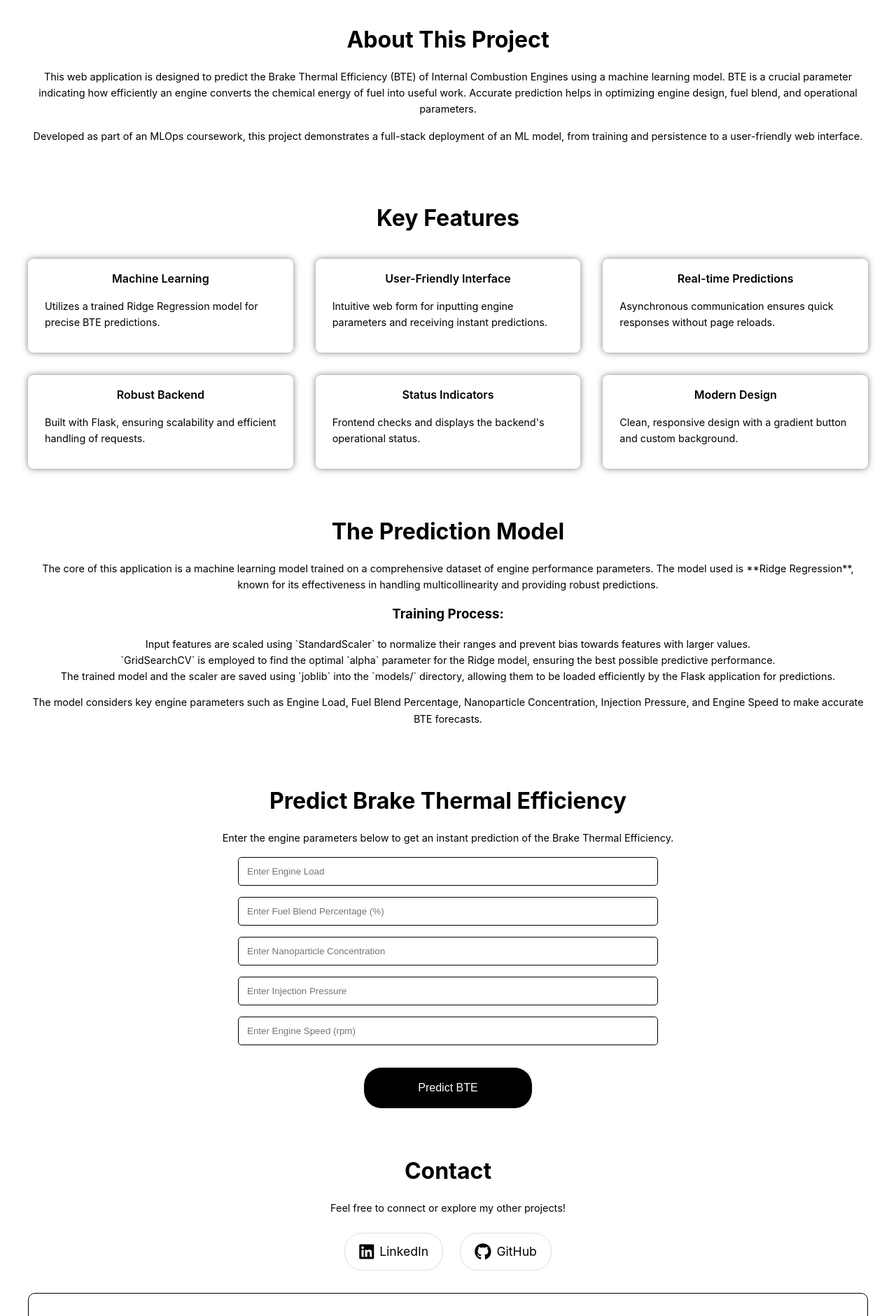
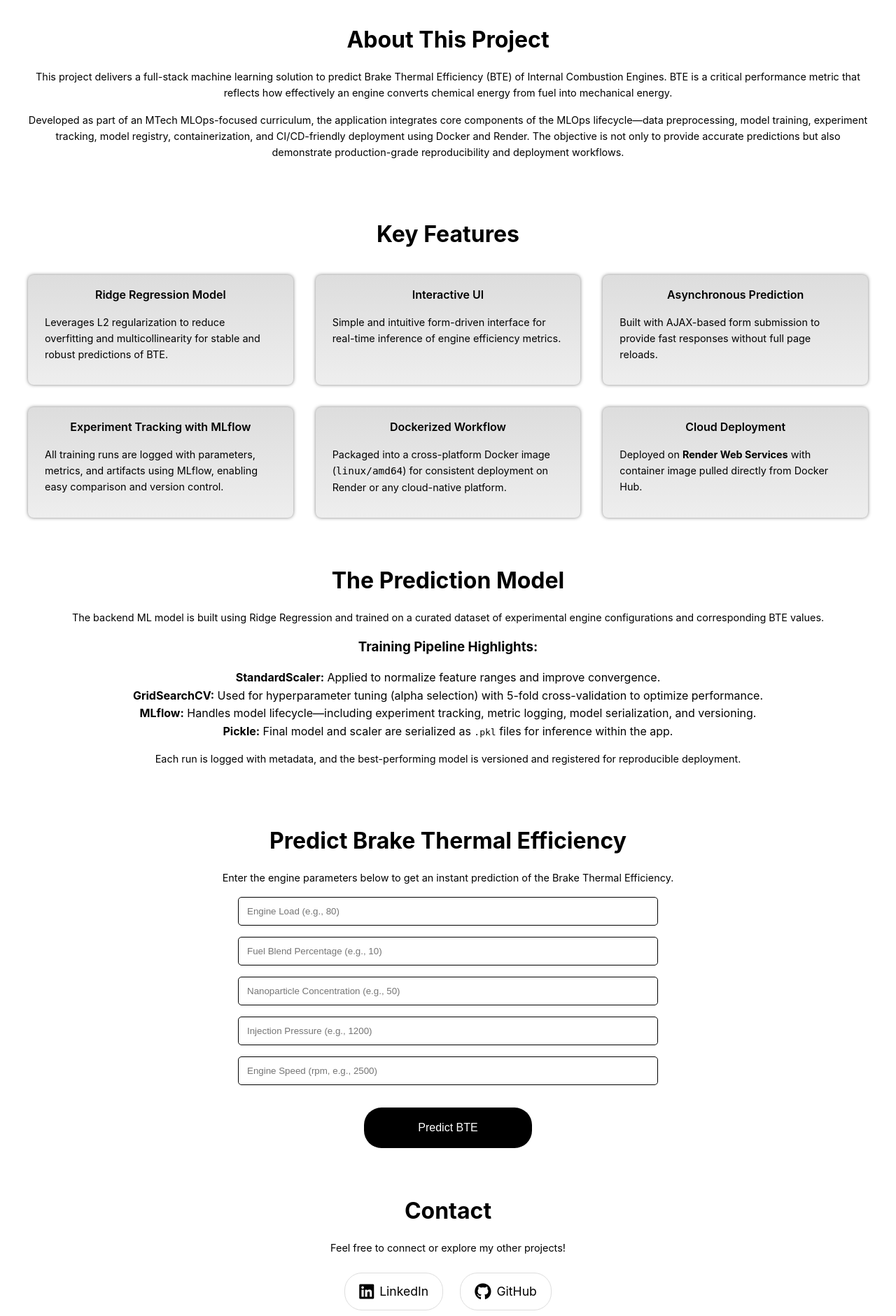
Before and after one commit to AbhiGTM19/Brake_Thermal_Efficiency_Predictor, a Flask app: page / in a window 1280 px wide. Shown: the part 809-2690 px from the top of the page at 70% size. Run offline with Flask 3, Linux system fonts and the light colour scheme.

Commit message:
Webpage enhancements apart from minor changes in train.py and main.py.

```diff
--- a/main.py
+++ b/main.py
@@ -1,32 +1,75 @@
+import logging
 from flask import Flask, request, jsonify, render_template
 from flask_cors import CORS
 from train import predict_bte
 
+# --- Configuration ---
+# Set up basic logging to see output in your console
+logging.basicConfig(level=logging.INFO, format='%(asctime)s - %(levelname)s - %(message)s')
+
+# Initialize the Flask app
 app = Flask(__name__)
 CORS(app)
 
+
 @app.route("/")
-def index():
+def index() -> str:
+    """Renders the main HTML page."""
     return render_template('index.html')
 
+
 @app.route("/status", methods=["GET"])
-def status_check():
-    return jsonify({"message": "✅ App running, model loaded via MLflow"}), 200
+def status_check() -> tuple[str, int]:
+    """Provides a health check endpoint for monitoring."""
+    logging.info("Status check endpoint was called.")
+    return jsonify({"message": "✅ App is running and ready to serve predictions."}), 200
+
 
 @app.route("/predict", methods=["POST"])
-def predict():
+def predict() -> tuple[str, int]:
+    """
+    Handles the prediction requests.
+
+    Expects a JSON payload with engine parameters, validates the input,
+    calls the prediction function, and returns the result.
+    """
     try:
         input_data = request.get_json()
-        expected_keys = ['engine_load', 'fuel_blend_percentage', 'nanoparticle_concentration',
-                         'injection_pressure', 'engine_speed']
+        logging.info(f"Received prediction request with data: {input_data}")
+
+        # Validate that the input is a dictionary
+        if not isinstance(input_data, dict):
+            logging.warning("Prediction failed: Invalid input format (not a JSON object).")
+            return jsonify({"error": "Invalid input format. Please send a JSON object."}), 400
+
+        # Validate that all required keys are present
+        expected_keys = [
+            'engine_load', 'fuel_blend_percentage', 'nanoparticle_concentration',
+            'injection_pressure', 'engine_speed'
+        ]
         if not all(k in input_data for k in expected_keys):
-            return jsonify({"error": "Missing one or more required fields."}), 400
+            logging.warning(f"Prediction failed: Missing one or more required keys. Expected: {expected_keys}")
+            return jsonify({
+                "error": "Missing one or more required fields. Please include all fields."
+            }), 400
 
+        # Call the prediction function from train.py
         prediction = predict_bte(input_data)
+
+        # Return the successful prediction
         return jsonify({"predicted_BTE": round(prediction, 3)})
 
+    except ValueError as ve:
+        # Catch specific errors raised from predict_bte (e.g., model not found)
+        logging.error(f"Prediction ValueError: {ve}", exc_info=True)
+        return jsonify({"error": str(ve)}), 500
+
     except Exception as e:
-        return jsonify({"error": str(e)}), 500
+        # Catch any other unexpected errors
+        logging.error(f"An unexpected error occurred during prediction: {e}", exc_info=True)
+        return jsonify({"error": "An unexpected internal error occurred. Please check the server logs."}), 500
+
 
 if __name__ == "__main__":
-    app.run(host="0.0.0.0", port=5000, debug=True)
+    # The debug=True is great for development, but should be False in production
+    app.run(host="0.0.0.0", port=5000, debug=True, use_reloader=True)
--- a/static/script.js
+++ b/static/script.js
@@ -1,80 +1,69 @@
 document.addEventListener('DOMContentLoaded', () => {
-    const statusDiv = document.getElementById('status');
-
-    fetch('/status')
-        .then(response => {
-            if (!response.ok) {
-                return response.json().then(err => { throw new Error(err.message || 'Server error'); });
-            }
-            return response.json();
-        })
-        .then(data => {
-            if (data.status === 'warning') {
-                statusDiv.style.backgroundColor = '#fff3cd';
-                statusDiv.style.color = '#856404';
-            } else if (data.status === 'error') {
-                statusDiv.style.backgroundColor = '#f8d7da';
-                statusDiv.style.color = '#721c24';
-            } else {
-                statusDiv.style.backgroundColor = '#d4edda';
-                statusDiv.style.color = '#155724';
-            }
-        })
-        .catch(error => {
-            statusDiv.textContent = `❌ Error: Could not connect to the backend or status check failed. ${error.message || ''}`;
-            statusDiv.style.display = 'block';
-            statusDiv.style.backgroundColor = '#f8d7da';
-            statusDiv.style.color = '#721c24';
-        });
-});
+    // --- DOM Element References ---
+    const bteForm = document.getElementById('bte-form');
+    const predictButton = document.getElementById('predict-button');
+    const btnText = predictButton.querySelector('.btn-text');
+    const btnLoader = predictButton.querySelector('.btn-loader');
 
     const predictionModal = document.getElementById('predictionModal');
     const modalTitle = document.getElementById('modalTitle');
     const modalMessage = document.getElementById('modalMessage');
     const closeButton = document.querySelector('.close-button');
     const modalOkButton = document.querySelector('.modal-ok-button');
-const bteForm = document.getElementById('bte-form');
 
+    // --- UI State Functions ---
+
+    /**
+     * Shows a loading state on the predict button with an engaging message.
+     */
+    function showLoading() {
+        btnText.textContent = 'Analyzing Parameters...'; // More engaging text
+        btnLoader.style.display = 'inline-block';
+        predictButton.disabled = true;
+    }
+
+    /**
+     * Hides the loading state on the predict button.
+     */
+    function hideLoading() {
+        btnText.textContent = 'Predict BTE';
+        btnLoader.style.display = 'none';
+        predictButton.disabled = false;
+    }
+
+    /**
+     * Displays the modal with a specified title and message.
+     * @param {string} title - The title for the modal.
+     * @param {string} message - The message content for the modal.
+     * @param {boolean} isSuccess - Determines if the modal shows a success or error state.
+     */
     function showModal(title, message, isSuccess = true) {
         modalTitle.textContent = title;
         modalMessage.textContent = message;
-    predictionModal.classList.add('show');
+
+        const modalContent = predictionModal.querySelector('.modal-content');
         if (isSuccess) {
-        predictionModal.querySelector('.modal-content').classList.remove('error-modal');
-        predictionModal.querySelector('.modal-content').classList.add('success-modal');
+            modalContent.classList.remove('error-modal');
         } else {
-        predictionModal.querySelector('.modal-content').classList.remove('success-modal');
-        predictionModal.querySelector('.modal-content').classList.add('error-modal');
-    }
+            modalContent.classList.add('error-modal');
         }
 
+        predictionModal.classList.add('show');
+    }
+
+    /**
+     * Hides the modal and clears the form.
+     */
     function hideModal() {
         predictionModal.classList.remove('show');
-}
-
-function clearForm() {
         bteForm.reset();
     }
 
-closeButton.addEventListener('click', () => {
-    hideModal();
-    clearForm();
-});
+    // --- Event Listeners ---
 
-modalOkButton.addEventListener('click', () => {
-    hideModal();
-    clearForm();
-});
-
-window.addEventListener('click', (event) => {
-    if (event.target === predictionModal) {
-        hideModal();
-        clearForm();
-    }
-});
-
-document.getElementById('bte-form').addEventListener('submit', function (event) {
+    bteForm.addEventListener('submit', function (event) {
         event.preventDefault();
+        showLoading();
 
         const formData = new FormData(this);
         const data = {};
@@ -82,37 +71,49 @@ document.getElementById('bte-form').addEventListener('submit', function (event)
             data[key] = Number(value);
         }
 
-    const resultDiv = document.getElementById('result');
-    resultDiv.innerHTML = 'Predicting...';
-
-    fetch('/predict', {
+        // 1. Create the API request promise
+        const predictionPromise = fetch('/predict', {
             method: 'POST',
-        headers: {
-            'Content-Type': 'application/json'
-        },
+            headers: { 'Content-Type': 'application/json' },
             body: JSON.stringify(data)
-    })
-        .then(response => {
+        }).then(response => {
             if (!response.ok) {
-                return response.json().then(err => {
-                    throw new Error(err.error || `HTTP error! Status: ${response.status}`);
-                });
+                // If the response is not OK, parse the error and throw it
+                return response.json().then(err => { throw new Error(err.error || 'Server error'); });
             }
             return response.json();
-        })
-        .then(data => {
-            if (data.predicted_BTE !== undefined) {
-                showModal('Prediction Result', `Predicted Brake Thermal Efficiency is: ${data.predicted_BTE.toFixed(3)}`, true);
-                resultDiv.innerHTML = '';
+        });
+
+        // 2. Create a promise that resolves after 3 seconds
+        const delayPromise = new Promise(resolve => setTimeout(resolve, 3000));
+
+        // 3. Wait for BOTH the API call and the 3-second delay to complete
+        Promise.all([predictionPromise, delayPromise])
+            .then(([predictionResult]) => {
+                // This block runs only after 3 seconds AND after the API has responded
+                if (predictionResult.predicted_BTE !== undefined) {
+                    showModal('Prediction Result', `Predicted Brake Thermal Efficiency is: ${predictionResult.predicted_BTE}`, true);
                 } else {
-                showModal('Prediction Error', data.error || 'An unknown error occurred with prediction result.', false);
+                    showModal('Prediction Error', predictionResult.error || 'An unknown error occurred.', false);
                 }
-
             })
             .catch(error => {
+                // Handle any error from the fetch request
                 console.error('Prediction fetch error:', error);
-            showModal('Prediction Error', `Error: ${error.message || 'Could not get prediction.'}`, false);
-            resultDiv.innerHTML = '';
-
+                showModal('Prediction Error', `Error: ${error.message}`, false);
+            })
+            .finally(() => {
+                // This always runs, ensuring the button is reset
+                hideLoading();
             });
     });
+
+    // Handle modal closing events
+    closeButton.addEventListener('click', hideModal);
+    modalOkButton.addEventListener('click', hideModal);
+    window.addEventListener('click', (event) => {
+        if (event.target === predictionModal) {
+            hideModal();
+        }
+    });
+});
--- a/static/styles.css
+++ b/static/styles.css
@@ -154,11 +170,14 @@ a {
 }
 
 .feature-item {
-    background-color: #fff;
+    background: linear-gradient(to bottom, #ddd, #eee);
+    color: #fff;
+    background-color: #e7e7e7;
     padding: 1rem 1.5rem;
     border-radius: 8px;
-    box-shadow: 0 0px 10px rgb(0, 0, 0, 0.5);
+    box-shadow:0 0px 5px rgb(0, 0, 0, 0.5);
     text-align: left;
+    color: #000;
 }
 
 .feature-item h3 {
@@ -199,6 +218,10 @@ a {
     font-size: 1rem;
     margin-top: 1rem;
     box-shadow: 0px 0px 2px #fff;
+    display: inline-flex;
+    align-items: center;
+    justify-content: center;
+    gap: 10px; /* Adds space between text and spinner */
 }
 
 .pred-btn:hover {
--- a/templates/index.html
+++ b/templates/index.html
@@ -11,7 +11,6 @@
 </head>
 
 <body>
-    <!-- Navigation Bar defined here -->
     <nav class="navbar">
         <div class="nav-brand">BTE Predictor</div>
         <ul class="nav-links">
@@ -23,7 +22,6 @@
         </ul>
     </nav>
 
-    <!-- Hero section defined here -->
     <header class="hero-section">
         <div class="hero-content">
             <h1>Predict Brake Thermal Efficiency with AI</h1>
@@ -31,106 +29,113 @@
         </div>
     </header>
 
-    <!-- About section defined here -->
     <section id="about" class="section">
         <div class="container">
             <h2>About This Project</h2>
-            <p>This web application is designed to predict the Brake Thermal Efficiency (BTE) of Internal Combustion
-                Engines using a machine learning model. BTE is a crucial parameter indicating how efficiently an engine
-                converts the chemical energy of fuel into useful work. Accurate prediction helps in optimizing engine
-                design, fuel blend, and operational parameters.</p>
-            <p>Developed as part of an MLOps coursework, this project demonstrates a full-stack deployment of an ML
-                model, from training and persistence to a user-friendly web interface.</p>
+            <p>This project delivers a full-stack machine learning solution to predict Brake Thermal Efficiency (BTE) of
+                Internal Combustion Engines. BTE is a critical performance metric that reflects how effectively an
+                engine converts chemical energy from fuel into mechanical energy.</p>
+            <p>Developed as part of an MTech MLOps-focused curriculum, the application integrates core components of the
+                MLOps lifecycle—data preprocessing, model training, experiment tracking, model registry,
+                containerization, and CI/CD-friendly deployment using Docker and Render. The objective is not only to
+                provide accurate predictions but also demonstrate production-grade reproducibility and deployment
+                workflows.</p>
         </div>
     </section>
 
-    <!-- Key Features defined here -->
-    <section id="features" class="section ">
+    <section id="features" class="section">
         <div class="container">
             <h2>Key Features</h2>
             <div class="feature-grid">
                 <div class="feature-item">
-                    <h3>Machine Learning</h3>
-                    <p>Utilizes a trained Ridge Regression model for precise BTE predictions.</p>
+                    <h3>Ridge Regression Model</h3>
+                    <p>Leverages L2 regularization to reduce overfitting and multicollinearity for stable and robust
+                        predictions of BTE.</p>
                 </div>
                 <div class="feature-item">
-                    <h3>User-Friendly Interface</h3>
-                    <p>Intuitive web form for inputting engine parameters and receiving instant predictions.</p>
+                    <h3>Interactive UI</h3>
+                    <p>Simple and intuitive form-driven interface for real-time inference of engine efficiency metrics.
+                    </p>
                 </div>
                 <div class="feature-item">
-                    <h3>Real-time Predictions</h3>
-                    <p>Asynchronous communication ensures quick responses without page reloads.</p>
+                    <h3>Asynchronous Prediction</h3>
+                    <p>Built with AJAX-based form submission to provide fast responses without full page reloads.</p>
                 </div>
                 <div class="feature-item">
-                    <h3>Robust Backend</h3>
-                    <p>Built with Flask, ensuring scalability and efficient handling of requests.</p>
+                    <h3>Experiment Tracking with MLflow</h3>
+                    <p>All training runs are logged with parameters, metrics, and artifacts using MLflow, enabling easy
+                        comparison and version control.</p>
                 </div>
                 <div class="feature-item">
-                    <h3>Status Indicators</h3>
-                    <p>Frontend checks and displays the backend's operational status.</p>
+                    <h3>Dockerized Workflow</h3>
+                    <p>Packaged into a cross-platform Docker image (<code>linux/amd64</code>) for consistent deployment
+                        on Render or any cloud-native platform.</p>
                 </div>
                 <div class="feature-item">
-                    <h3>Modern Design</h3>
-                    <p>Clean, responsive design with a gradient button and custom background.</p>
+                    <h3>Cloud Deployment</h3>
+                    <p>Deployed on <strong>Render Web Services</strong> with container image pulled directly from Docker
+                        Hub.</p>
                 </div>
             </div>
         </div>
     </section>
 
-    <!-- The Prediction Model defined here -->
     <section id="model-details" class="section">
         <div class="container">
             <h2>The Prediction Model</h2>
-            <p>The core of this application is a machine learning model trained on a comprehensive dataset of engine
-                performance parameters. The model used is **Ridge Regression**, known for its effectiveness in handling
-                multicollinearity and providing robust predictions.</p>
-            <h3>Training Process:</h3>
-            <ul style="font-size: 0.9rem;">
-                <li>Input features are scaled using `StandardScaler` to normalize their ranges
-                    and prevent bias towards features with larger values.</li>
-                <li>`GridSearchCV` is employed to find the optimal `alpha` parameter for the
-                    Ridge model, ensuring the best possible predictive performance.</li>
-                <li>The trained model and the scaler are saved using `joblib` into the `models/`
-                    directory, allowing them to be loaded efficiently by the Flask application for predictions.</li>
+            <p>The backend ML model is built using Ridge Regression and trained on a curated dataset of experimental
+                engine configurations and corresponding BTE values.</p>
+
+            <h3>Training Pipeline Highlights:</h3>
+            <ul>
+                <li><strong>StandardScaler:</strong> Applied to normalize feature ranges and improve convergence.</li>
+                <li><strong>GridSearchCV:</strong> Used for hyperparameter tuning (alpha selection) with 5-fold
+                    cross-validation to optimize performance.</li>
+                <li><strong>MLflow:</strong> Handles model lifecycle—including experiment tracking, metric logging,
+                    model serialization, and versioning.</li>
+                <li><strong>Pickle:</strong> Final model and scaler are serialized as <code>.pkl</code> files for
+                    inference within the app.</li>
             </ul>
-            <p>The model considers key engine parameters such as Engine Load, Fuel Blend Percentage, Nanoparticle
-                Concentration, Injection Pressure, and Engine Speed to make accurate BTE forecasts.</p>
+
+            <p>Each run is logged with metadata, and the best-performing model is versioned and registered for
+                reproducible deployment.</p>
+
         </div>
     </section>
 
-    <!-- Predict BTE from defined here -->
-    <section id="predict" class="section ">
+    <section id="predict" class="section">
         <div class="container">
             <h2>Predict Brake Thermal Efficiency</h2>
             <p>Enter the engine parameters below to get an instant prediction of the Brake Thermal Efficiency.</p>
             <form id="bte-form">
                 <div class="form-group">
-                    <input type="number" id="engine_load" name="engine_load" step="any" placeholder="Enter Engine Load"
-                        required>
+                    <input type="number" id="engine_load" name="engine_load" step="any"
+                        placeholder="Engine Load (e.g., 80)" required min="0">
                 </div>
                 <div class="form-group">
                     <input type="number" id="fuel_blend_percentage" name="fuel_blend_percentage" step="any"
-                        placeholder="Enter Fuel Blend Percentage (%)" required>
+                        placeholder="Fuel Blend Percentage (e.g., 10)" required min="0" max="100">
                 </div>
                 <div class="form-group">
                     <input type="number" id="nanoparticle_concentration" name="nanoparticle_concentration" step="any"
-                        placeholder="Enter Nanoparticle Concentration" required>
+                        placeholder="Nanoparticle Concentration (e.g., 50)" required min="0">
                 </div>
                 <div class="form-group">
                     <input type="number" id="injection_pressure" name="injection_pressure" step="any"
-                        placeholder="Enter Injection Pressure" required>
+                        placeholder="Injection Pressure (e.g., 1200)" required min="0">
                 </div>
                 <div class="form-group">
                     <input type="number" id="engine_speed" name="engine_speed" step="any"
-                        placeholder="Enter Engine Speed (rpm)" required>
+                        placeholder="Engine Speed (rpm, e.g., 2500)" required min="0">
                 </div>
-                <button class="pred-btn" type="submit">Predict BTE</button>
+                <button class="pred-btn" type="submit" id="predict-button">
+                    <span class="btn-text">Predict BTE</span>
+                    <span class="btn-loader" style="display: none;"></span>
+                </button>
             </form>
-            <div id="result" class="result"></div>
         </div>
     </section>
 
-    <!-- Contect defined here -->
     <section id="contact" class="section">
         <div class="container">
             <h2>Contact</h2>
@@ -144,14 +149,13 @@
         </div>
     </section>
 
-    <!-- Footer defined here -->
     <footer class="footer">
         <p>&copy; 2025 Brake Thermal Efficiency Predictor. All rights reserved.</p><br>
-        <p>Developed by Abhishek Gautam</p><br>
+        <p>Developed by Abhishek Gautam</p>
+        <p><em>Powered by Flask · MLflow · Scikit-Learn · Docker · Render</em></p>
         <p style="color:crimson;">*** Future Enhancements will be made in the project ***</p>
     </footer>
 
-    <!-- Modal defined here -->
     <div id="predictionModal" class="modal">
         <div class="modal-content">
             <span class="close-button">&times;</span>
```
Also changed, not shown: other parts of static/styles.css (+35 -3 lines), train.py (+60 -40 lines). Lines whose indentation alone changed are shown as unchanged.
